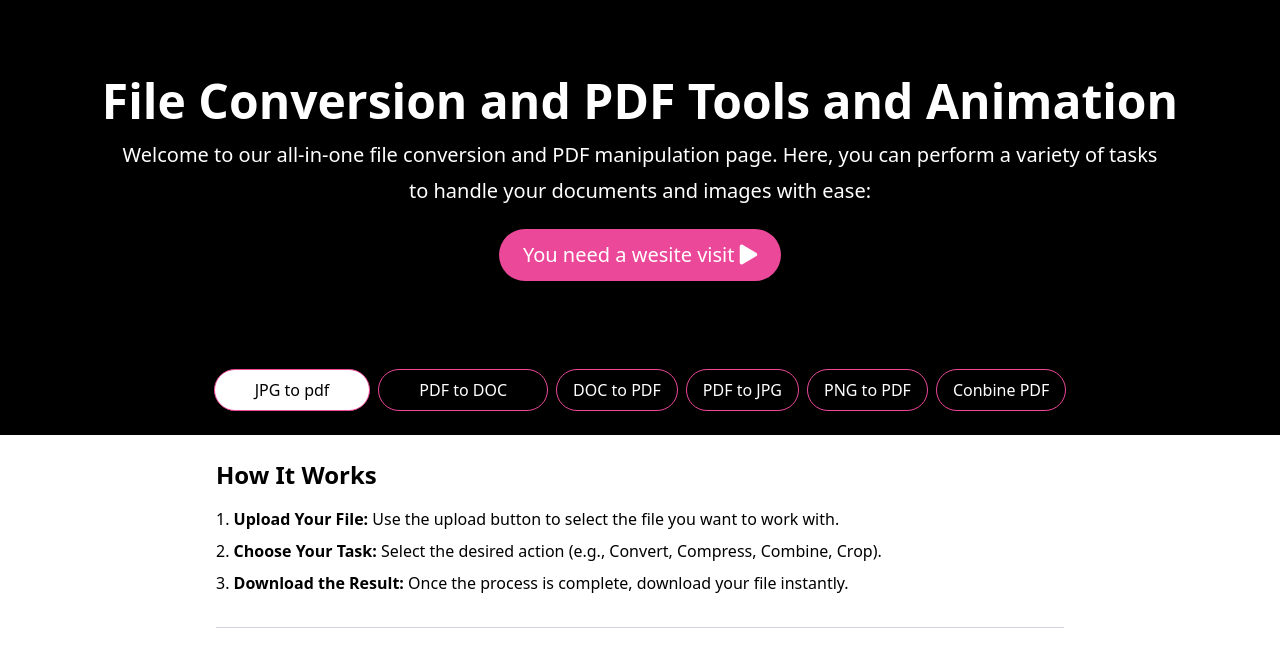
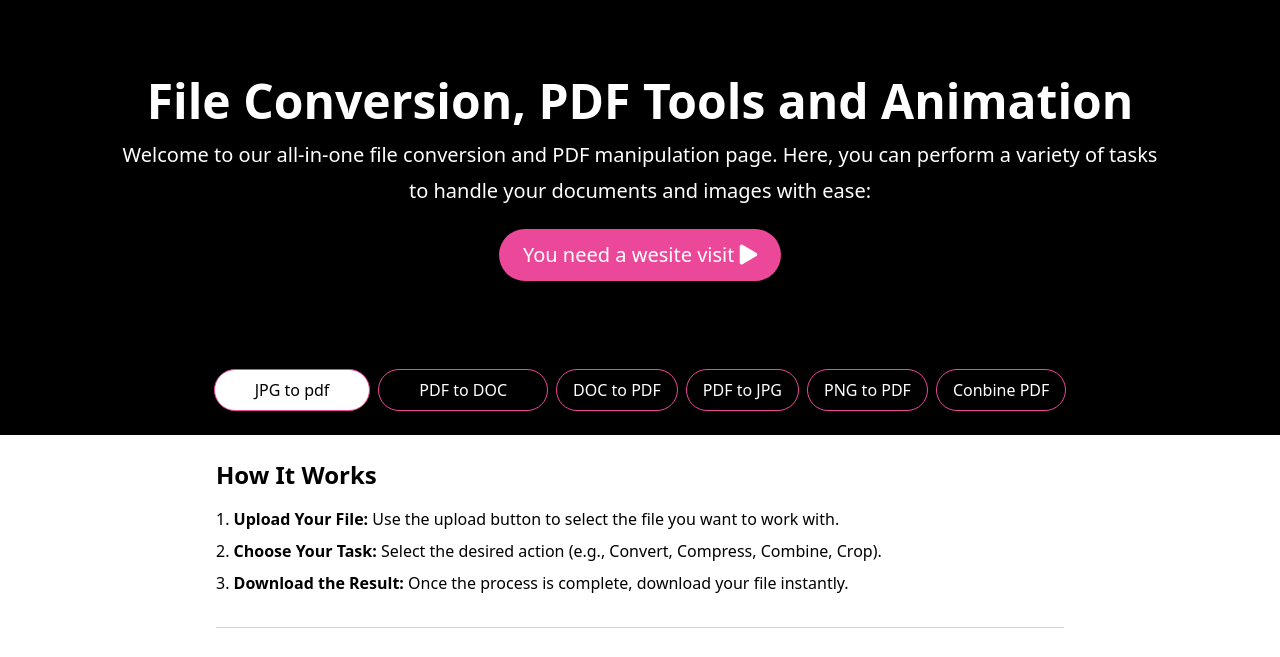
Before and after one commit to royal500/digimartconverter, a plain HTML site: page index.html in a window 1280 px wide. Shown: the part 79-736 px from the top of the page. Drawn offline with nearby package versions, Linux system fonts and the light colour scheme.

Commit message:
Add files via upload

```diff
--- a/index.html
+++ b/index.html
@@ -38,7 +38,7 @@
     </header>
     <main class="text-center py-16 bg-black text-white">
       <h1 class="text-4xl md:text-5xl font-bold">
-        File Conversion and PDF Tools and Animation
+        File Conversion, PDF Tools and Animation
       </h1>
       <p class="mt-4 text-lg md:text-xl">
         Welcome to our all-in-one file conversion and PDF manipulation page.
```
